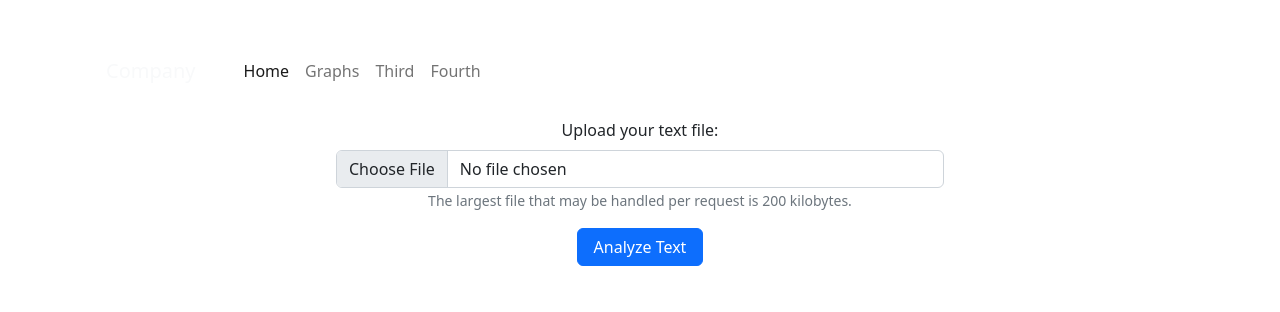
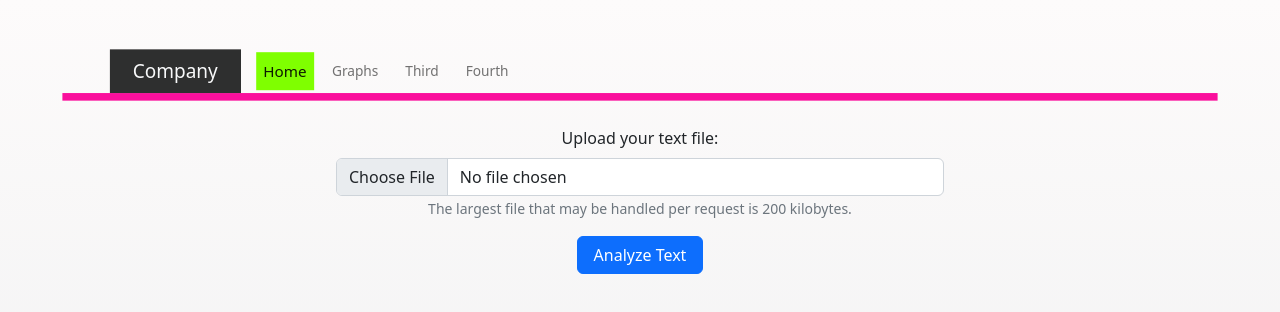
Before and after one commit to Canario5/Project-01, a React (Vite) app: page / in a window 1280 px wide. Shown: the top 312 px of the page. Built offline with nearby package versions, Linux system fonts and the light colour scheme.

Commit message:
CSS visual

```diff
--- a/src/App.css
+++ b/src/App.css
@@ -6,20 +6,75 @@
 }
 
 .card {
-	padding: 1em 2em;
-	margin: 0.5em 1.5em;
+	margin: 0.8em 2em;
+	border-radius: 10px 0 10px !important;
+}
+
+.navbar {
+	background-color: transparent;
+	border-bottom: 0.5em solid #fa0f9c;
+	transform: scale(0.95);
+}
+
+.navbar-brand div {
+	background-color: #2e2f2f;
+	transition: 0.5s 0.05s ease-in;
+}
+
+.navbar-brand:hover div {
+	display: block;
+	transform: translateY(7px);
+	transition: 0.5s 0.05s ease-out;
+}
+
+.navbar .nav-link.active {
+	background-color: #7fff00;
+	transform: scale(1);
+}
+
+.navbar .nav-link {
+	transition: transform 0.25s ease-out;
+	transform: scale(0.9);
+	margin-right: 0.5em;
+}
+
+.navbar .nav-link:hover {
+	background-color: #7fff00;
+	transform: scale(1);
+	transition: 0.25s 0.05s ease-in;
+}
+
+.nav-tabs {
+	background-color: lightsteelblue;
+	border-radius: 10px 0 10px;
+}
+
+.nav-tabs > li:first-of-type {
+	position: absolute;
+	background-color: deepskyblue;
+	border-radius: 10px 0 0;
+	padding: 0 10px 0 0;
+}
+
+.nav-tabs > li:nth-of-type(2) {
+	position: relative;
+	margin-left: 41px;
+	z-index: 10;
+	background-color: lightsteelblue;
+	border-radius: 10px 0 0;
 }
 
 .highlight {
 	/* background-image: linear-gradient(to right, #f27121cc, #e94057cc, #8a2387cc); */
 	background-image: linear-gradient(to right, #56ab2f 0%, #a8e063 51%, #56ab2f 100%);
 	border-radius: 5px;
-	padding: 0px 5px 3px;
+	padding: 0px 5px 2px;
+	margin: 2px 0;
 	transition: background-position 0.5s;
 	background-size: 200% auto;
 	transform: rotate(2deg);
 	display: inline-block;
-	cursor: pointer;
+	cursor: help;
 }
 
 .highlight:hover {
--- a/src/index.css
+++ b/src/index.css
@@ -1,70 +1,4 @@
-:root {
-  font-family: Inter, Avenir, Helvetica, Arial, sans-serif;
-  font-size: 16px;
-  line-height: 24px;
-  font-weight: 400;
-
-  color-scheme: light dark;
-  color: rgba(255, 255, 255, 0.87);
-  background-color: #242424;
-
-  font-synthesis: none;
-  text-rendering: optimizeLegibility;
-  -webkit-font-smoothing: antialiased;
-  -moz-osx-font-smoothing: grayscale;
-  -webkit-text-size-adjust: 100%;
+body {
+	background-image: linear-gradient(180deg, #fdfbfb 0%, #ebedee 100%);
+	min-height: 100vh;
 }
-
-a {
-  font-weight: 500;
-  color: #646cff;
-  text-decoration: inherit;
-}
-a:hover {
-  color: #535bf2;
-}
-
-body {
-  margin: 0;
-  display: flex;
-  place-items: center;
-  min-width: 320px;
-  min-height: 100vh;
-}
-
-h1 {
-  font-size: 3.2em;
-  line-height: 1.1;
-}
-
-button {
-  border-radius: 8px;
-  border: 1px solid transparent;
-  padding: 0.6em 1.2em;
-  font-size: 1em;
-  font-weight: 500;
-  font-family: inherit;
-  background-color: #1a1a1a;
-  cursor: pointer;
-  transition: border-color 0.25s;
-}
-button:hover {
-  border-color: #646cff;
-}
-button:focus,
-button:focus-visible {
-  outline: 4px auto -webkit-focus-ring-color;
-}
-
-@media (prefers-color-scheme: light) {
-  :root {
-    color: #213547;
-    background-color: #ffffff;
-  }
-  a:hover {
-    color: #747bff;
-  }
-  button {
-    background-color: #f9f9f9;
-  }
-}
--- a/src/main.jsx
+++ b/src/main.jsx
@@ -2,9 +2,8 @@ import React from "react"
 import ReactDOM from "react-dom/client"
 import { BrowserRouter, Routes, Route } from "react-router-dom"
 import App from "./App"
-//import "./index.css"
+import "./index.css"
 import "bootstrap/dist/css/bootstrap.min.css"
-/* import Texts from "./routes/Texts" */
 import Graphs from "./routes/Graphs"
 
 ReactDOM.createRoot(document.getElementById("root")).render(
```
